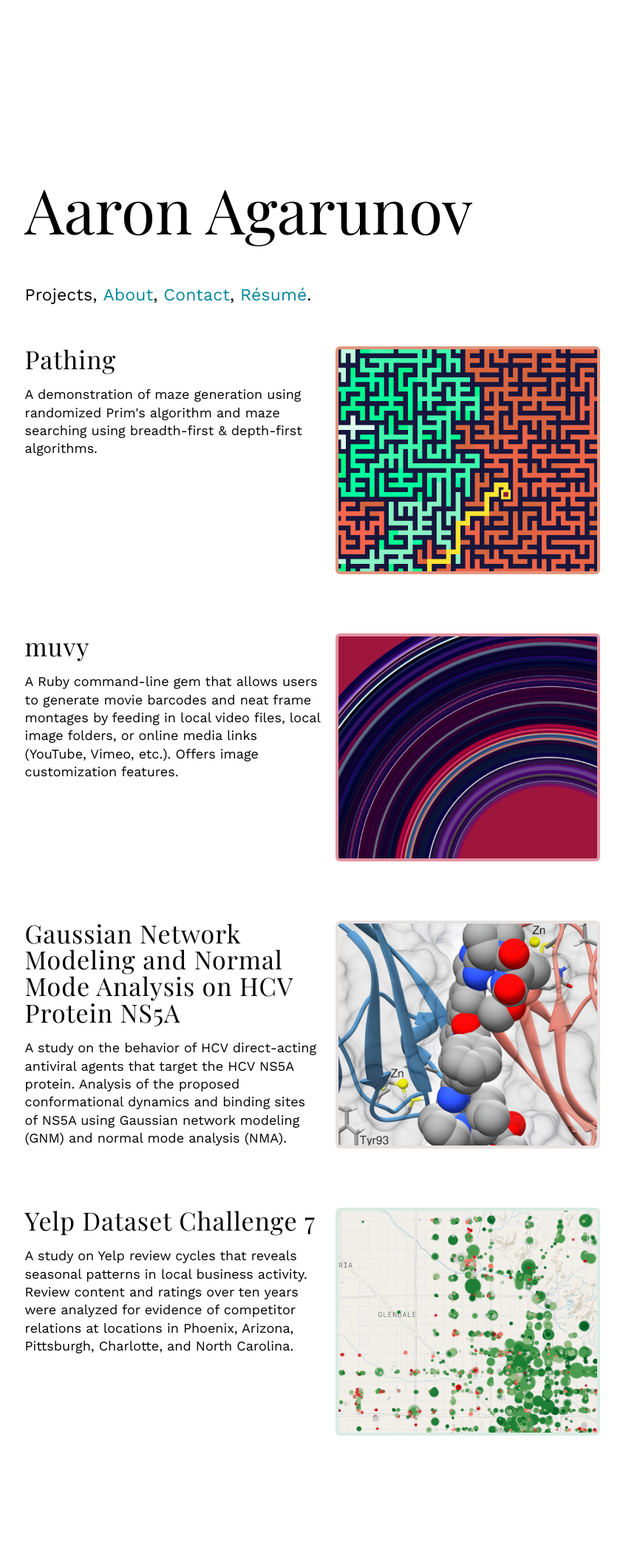
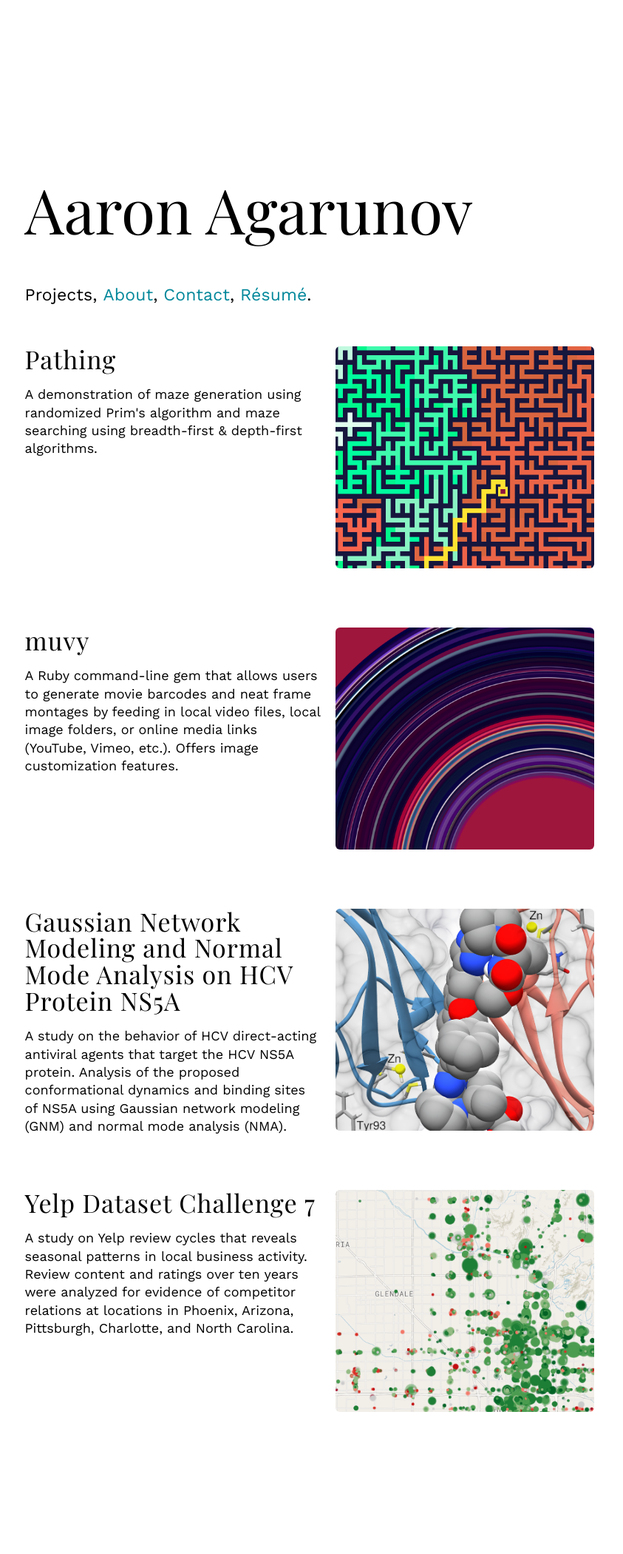
Before and after one commit to agarun/agarun.github.io, a Jekyll site: the page built from _pages/work.html, in a window 1280 px wide. Shown: the whole page at 74% size, without its empty margins (184-1027 px from the left). Built offline with Jekyll 4.4.1, drawn with Linux system fonts in a browser that asks for light colours; some web fonts are replaced; after the commit the page ends 2068 px from its top, so only the background shows below that.

Commit message:
Remove borders

```diff
--- a/_sass/_layout.scss
+++ b/_sass/_layout.scss
@@ -484,35 +484,29 @@ article {
   border-radius: 6px;
   transition: 150ms ease-out;
 
-  // TODO: compress all!
   &:nth-child(2) {
     background: #27055d url('/assets/images/thumbnails/pathing_01.png') no-repeat 56% 42%;
     background-size: 130%;
-    border: 4px #e2957d solid;
   }
 
   &:nth-child(4) {
     background: red url('/assets/images/thumbnails/muvy_01.png') no-repeat 100% 0%;
     background-size: 140%;
-    border: 4px #e292a0 solid;
   }
 
   &:nth-child(6) {
     background: grey url('/assets/images/thumbnails/gnm_01.png') no-repeat 3% 47%;
     background-size: 108%;
-    border: 4px #e8e0e0 solid;
   }
 
   &:nth-child(8) {
     background: #15b598 url('/assets/images/thumbnails/bizviz_01.png') no-repeat 52% 67%;
     background-size: 155%;
-    border: 4px #d8ebe3 solid;
   }
 
   &:hover {
     transition: 150ms ease-in;
     opacity: 0.85;
-    border-color: #c8c8c8;
   }
 
   // @media only screen and (max-width: 1024px) {
```
